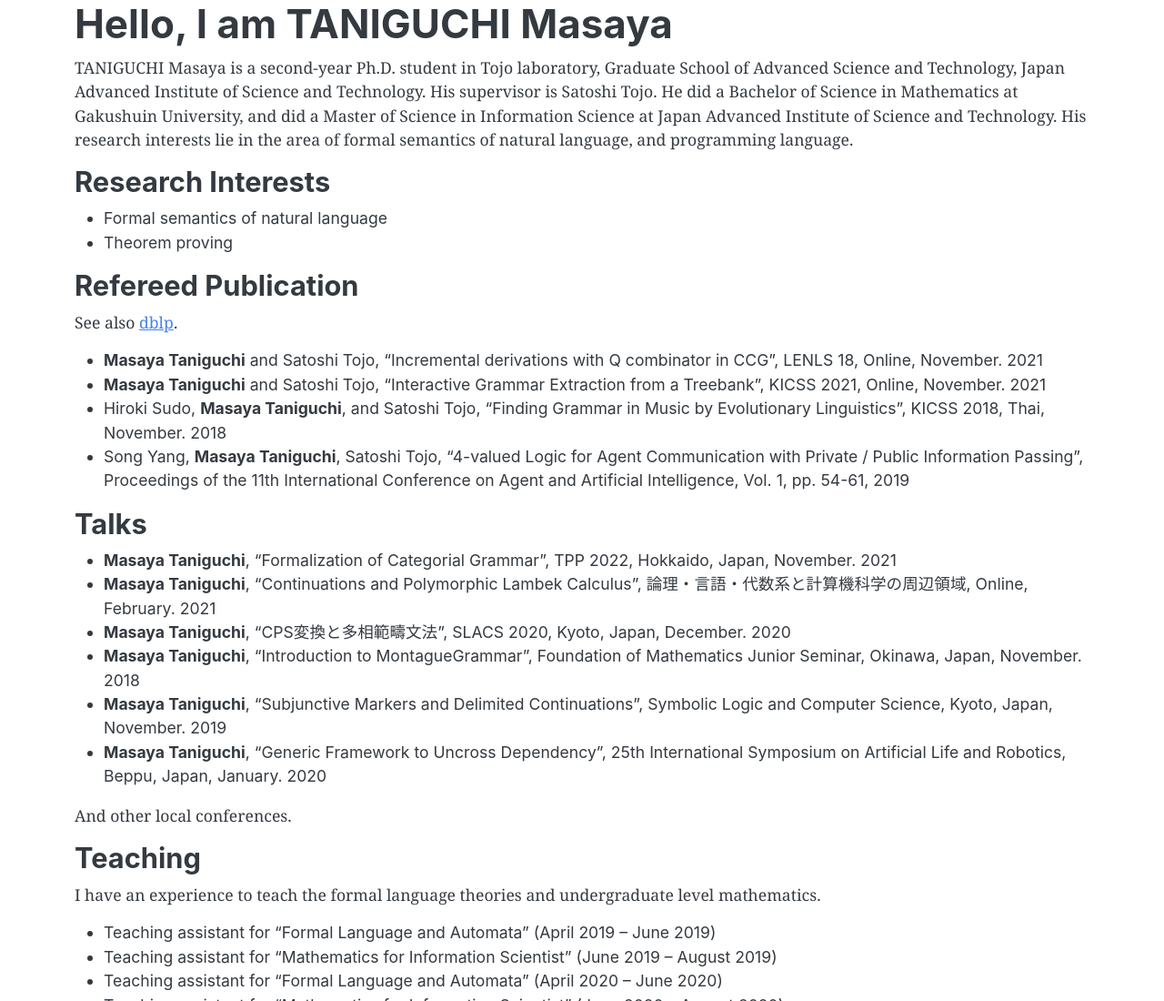
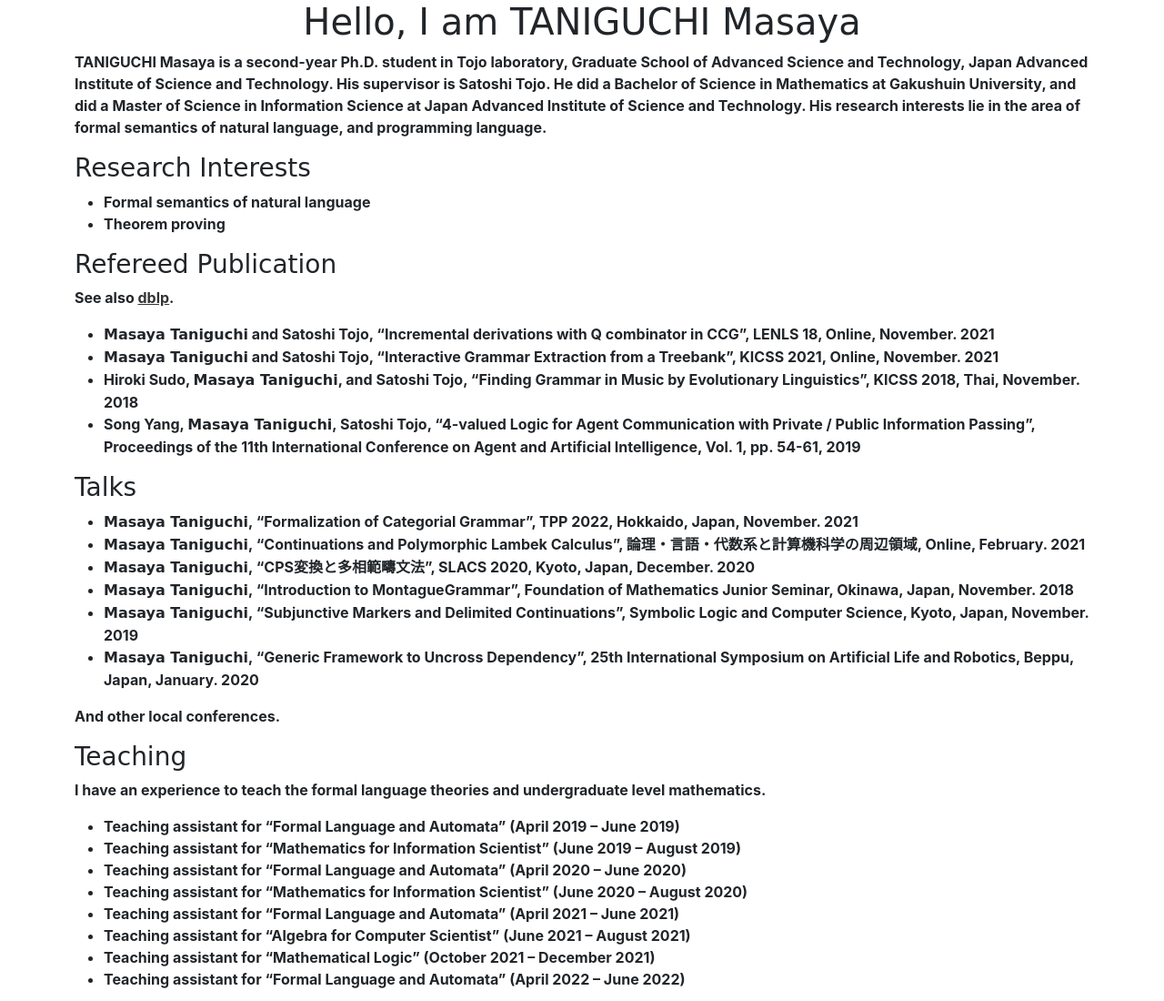
Before and after one commit to tani/about, an Eleventy site: page index.md in a window 1280 px wide. Shown: the top 1100 px of the page at 91% size. Built offline with nearby package versions, Linux system fonts and the light colour scheme; Eleventy itself is replaced by a stand-in of ours; files that its build step writes are made by us from their sources; a web font is replaced by a local one.

Commit message:
Use sketchy

```diff
--- a/_includes/default.njk
+++ b/_includes/default.njk
@@ -2,7 +2,7 @@
 <html>
 <head>
   <meta charset="utf-8" />
-  <link rel="stylesheet" href="https://cdn.jsdelivr.net/npm/bootswatch@5/dist/litera/bootstrap.min.css">
+  <link rel="stylesheet" href="https://cdn.jsdelivr.net/npm/bootswatch@5/dist/sketchy/bootstrap.min.css">
   <title>About TANIGUCHI Masaya</title>
 </head>
 <body>
--- a/index.md
+++ b/index.md
@@ -1,7 +1,8 @@
 ---
 layout: default
 ---
-# Hello, I am TANIGUCHI Masaya
+
+<h1 class="text-center">Hello, I am TANIGUCHI Masaya</h1>
 
 TANIGUCHI Masaya is a second-year Ph.D. student in
 Tojo laboratory, Graduate School of Advanced Science and Technology, Japan
```
